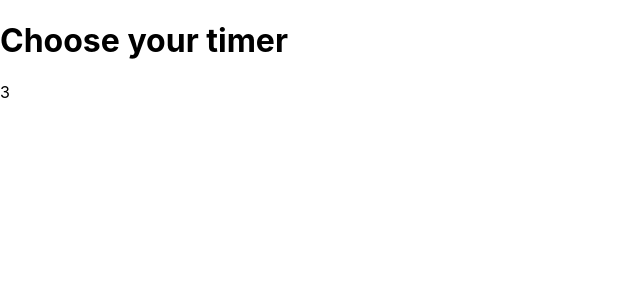
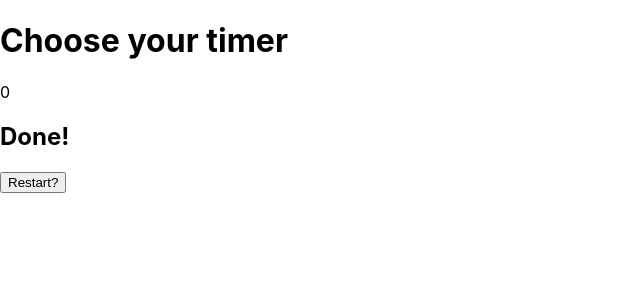
Before and after one commit to baldore/daily-timers-react, a Next.js app: page / in a window 1280 px wide. Shown: the top 300 px of the page, without its empty margins (0-640 px from the left). Built offline with nearby package versions, Linux system fonts and the light colour scheme.

Commit message:
Add restartTimer in useTimer

```diff
--- a/src/components/Timer.tsx
+++ b/src/components/Timer.tsx
@@ -1,40 +1,44 @@
-import { useEffect, useState } from 'react'
-
-const time = 10 // 10 seconds
+import { useEffect, useRef, useState } from 'react'
 
 function useTimer(initialValue: number) {
   const [count, setCount] = useState(initialValue)
   const [isDone, setIsDone] = useState(false)
+  const loop = useRef<number>()
 
-  useEffect(() => {
-    const interval = setInterval(() => {
+  const timerFn = () => {
     if (isDone) return
 
     const newCount = count - 1
-      if (newCount > 0) {
     setCount(newCount)
-      } else {
-        setCount(0)
+    if (newCount === 0) {
       setIsDone(true)
-        clearInterval(interval)
+      clearInterval(loop.current)
     }
-    }, 1000)
+  }
 
-    return () => {
-      clearInterval(interval)
+  const restartTimer = () => {
+    clearInterval(loop.current)
+    setCount(initialValue)
+    setIsDone(false)
+    loop.current = setInterval(timerFn, 1000)
   }
+
+  useEffect(() => {
+    loop.current = setInterval(timerFn, 1000)
+    return () => clearInterval(loop.current)
   }, [count])
 
-  return { count, isDone }
+  return { count, isDone, restartTimer }
 }
 
 function Timer() {
-  const { count, isDone } = useTimer(10)
+  const { count, isDone, restartTimer } = useTimer(3)
 
   return (
     <div>
       <div>{count}</div>
       {isDone && <h2>Done!</h2>}
+      <button onClick={restartTimer}>Restart?</button>
     </div>
   )
 }
```
Lines whose indentation alone changed are shown as unchanged.
